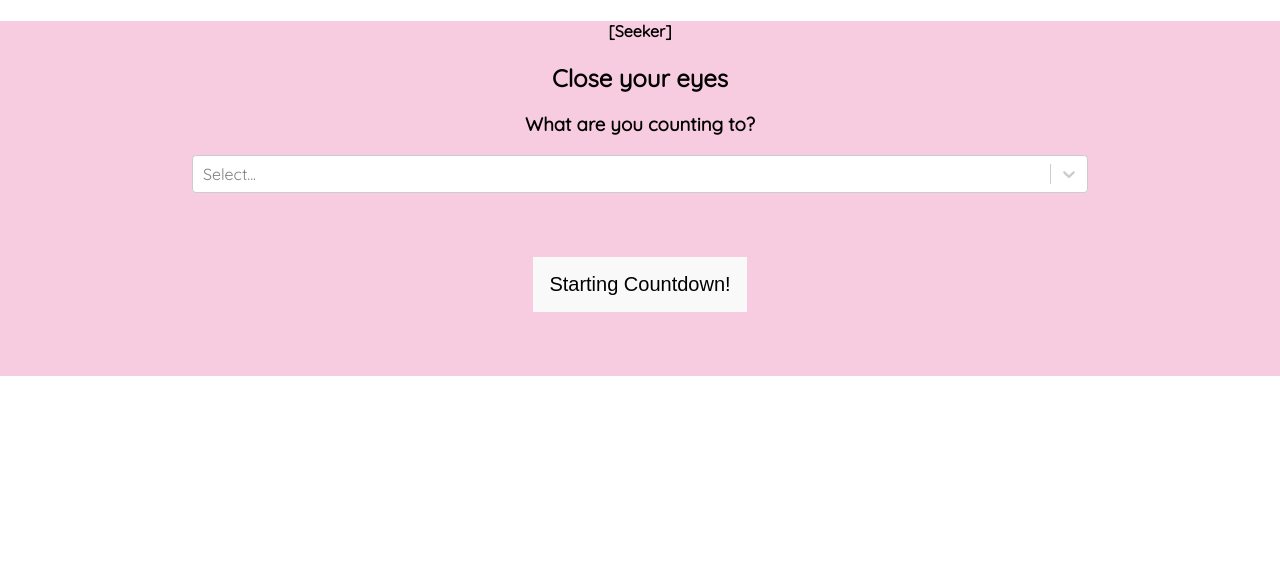
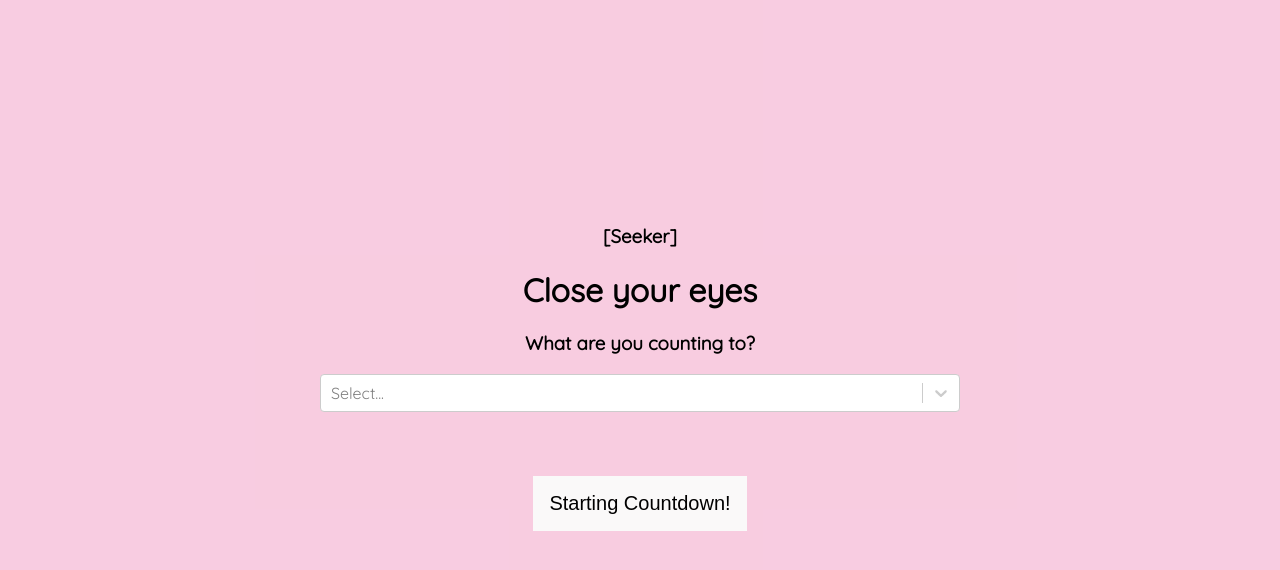
Before and after one commit to SkimMilk05/seekAR, a React (Create React App) app: page / in a window 1280 px wide. Shown: the top 570 px of the page. Built offline with nearby package versions, Linux system fonts and the light colour scheme.

Commit message:
start page format

```diff
--- a/src/components/Form.css
+++ b/src/components/Form.css
@@ -1,9 +1,15 @@
 @import url('https://fonts.googleapis.com/css2?family=Quicksand&display=swap');
+
+html, body{
+  margin: 0px;
+  height: 100%;
+}
 .directions {
   color:black;
   font-family: 'Quicksand', sans-serif;
   background-color: #b7ead9a6;
   width: 100%;
+  height: 100vh;
   margin: 0 auto;
 }
 
--- a/src/components/StartGame.css
+++ b/src/components/StartGame.css
@@ -1,15 +1,27 @@
 @import url('https://fonts.googleapis.com/css2?family=Quicksand&display=swap');
+html, body{
+  margin: 0px;
+  height: 100%;
+}
 .start-page{
     font-family: 'Quicksand', sans-serif;
     background-color:#f19ec586;
-    height: 100%;
+    height: 100vh;
     width: 100%;
-    color: black
+    color: black;
+    margin: 0 auto;
+    display: table;
+}
+
+.inner-box{
+    text-align:center;
+  display:table-cell;
+  vertical-align: middle;
 }
 
 .dropdown {
     color: black;
-    width: 70%;
+    width: 50%;
     margin: 0 auto;
 }
 
--- a/src/components/StartGame.js
+++ b/src/components/StartGame.js
@@ -35,11 +35,13 @@ class StartGame extends Component {
     render() {
         return (
             <div className="start-page">
-                <h4>[Seeker]</h4>
-                <h2>Close your eyes</h2>
-                <h3>What are you counting to?</h3>
-                <Select className="dropdown" options={numbers} onChange={this.handleTimePick}/>
-                <button className="btn" onClick={this.handleSubmit}>Starting Countdown!</button>
+                <div className="inner-box">
+                    <h3>[Seeker]</h3>
+                    <h1>Close your eyes</h1>
+                    <h3>What are you counting to?</h3>
+                    <Select className="dropdown" options={numbers} onChange={this.handleTimePick} />
+                    <button className="btn" onClick={this.handleSubmit}>Starting Countdown!</button>
+                </div>
             </div>
         );
     }
```
